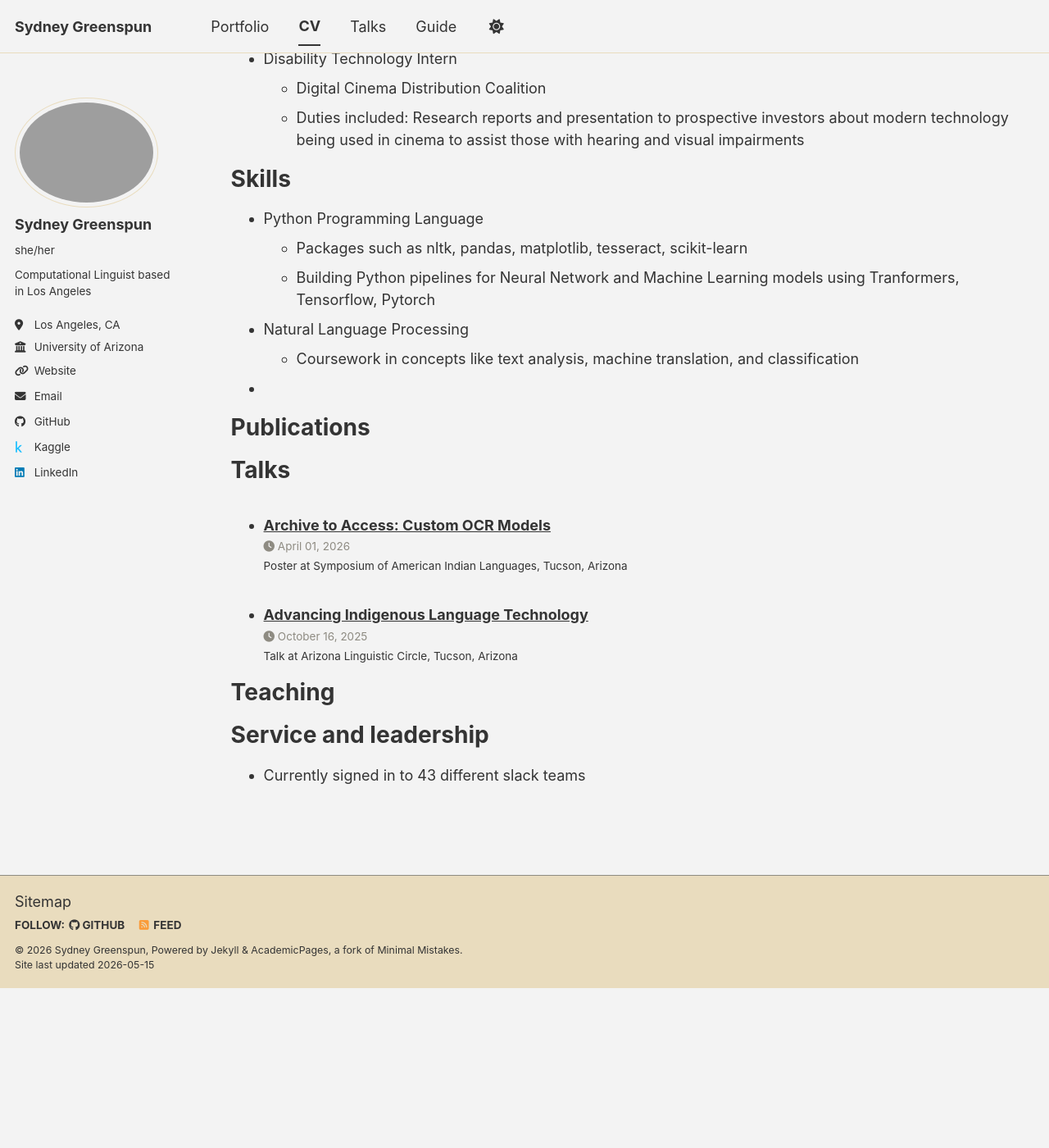
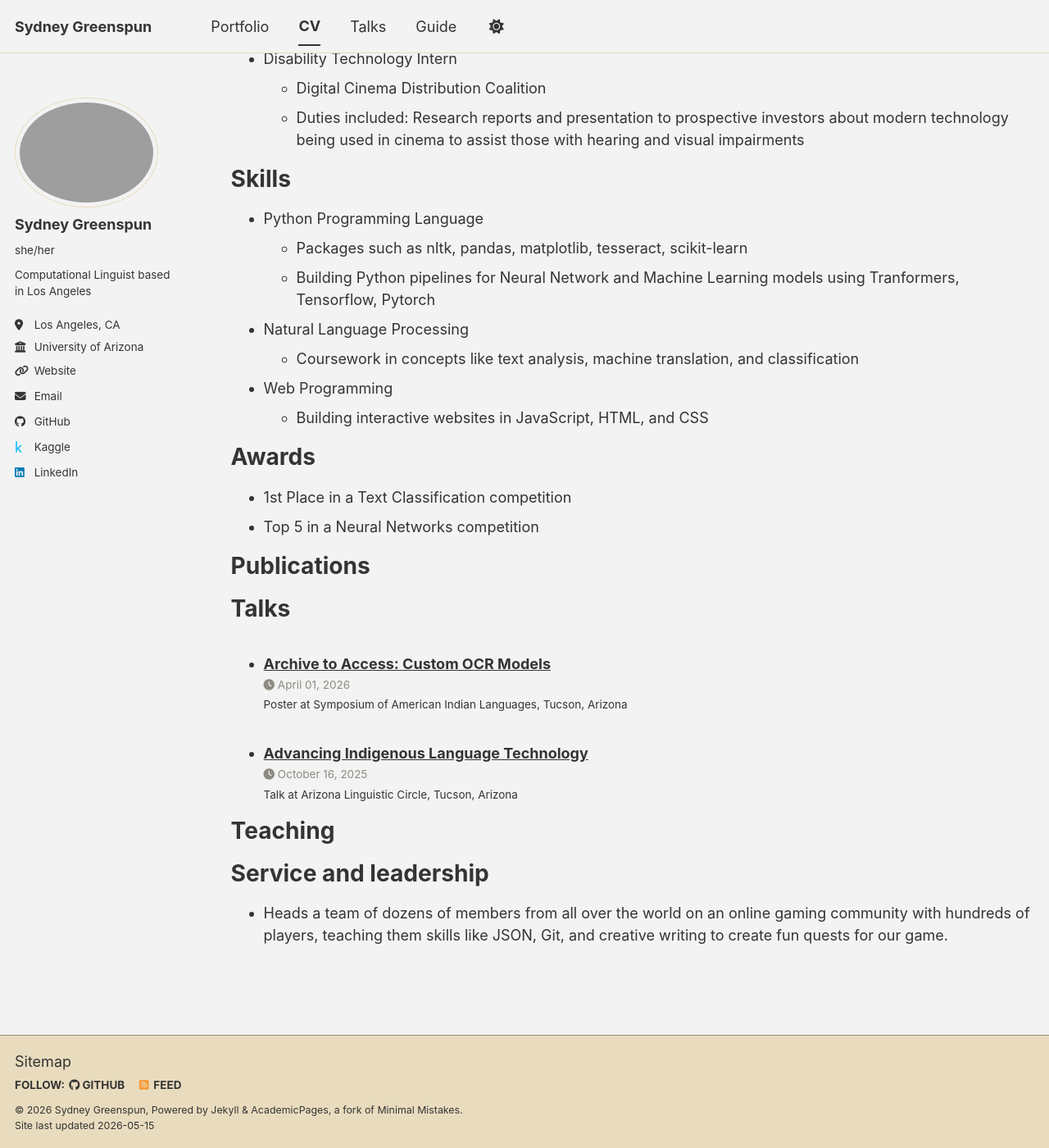
Before and after one commit to bess-days/bess-days.github.io, a Jekyll site: the page built from _pages/cv.md, in a window 1280 px wide and 1400 px high, scrolled down 695 px. Shown: the whole window at 82% size. Built offline with Jekyll 4.4.1, drawn with Linux system fonts in a browser that asks for light colours; a script bundle is joined from its source files by our own code; library files that are not in the unit come from our copies; before the commit the page ends 1900 px from its top, so only the background shows below that.

```diff
--- a/_pages/cv.md
+++ b/_pages/cv.md
@@ -40,7 +40,14 @@ Skills
   * Building Python pipelines for Neural Network and Machine Learning models using Tranformers, Tensorflow, Pytorch
 * Natural Language Processing
   * Coursework in concepts like text analysis, machine translation, and classification
-*
+* Web Programming
+  * Building interactive websites in JavaScript, HTML, and CSS
+
+Awards
+======
+
+* 1st Place in a Text Classification competition
+* Top 5 in a Neural Networks competition
 
 Publications
 ======
@@ -62,4 +69,4 @@ Teaching
 
 Service and leadership
 ======
-* Currently signed in to 43 different slack teams
+* Heads a team of dozens of members from all over the world on an online gaming community with hundreds of players, teaching them skills like JSON, Git, and creative writing to create fun quests for our game.
```
Also changed, not shown: _portfolio/portfolio-1.md (+68 -2 lines), _portfolio/portfolio-2.md (+1 -1 lines), images/16_w.png (added), images/16_wo.png (added), images/5_w.png (added), images/handwitten.png (added), images/real_03.png (added), images/slash.png (added), images/test_05.png (added), images/test_16.png (added).
